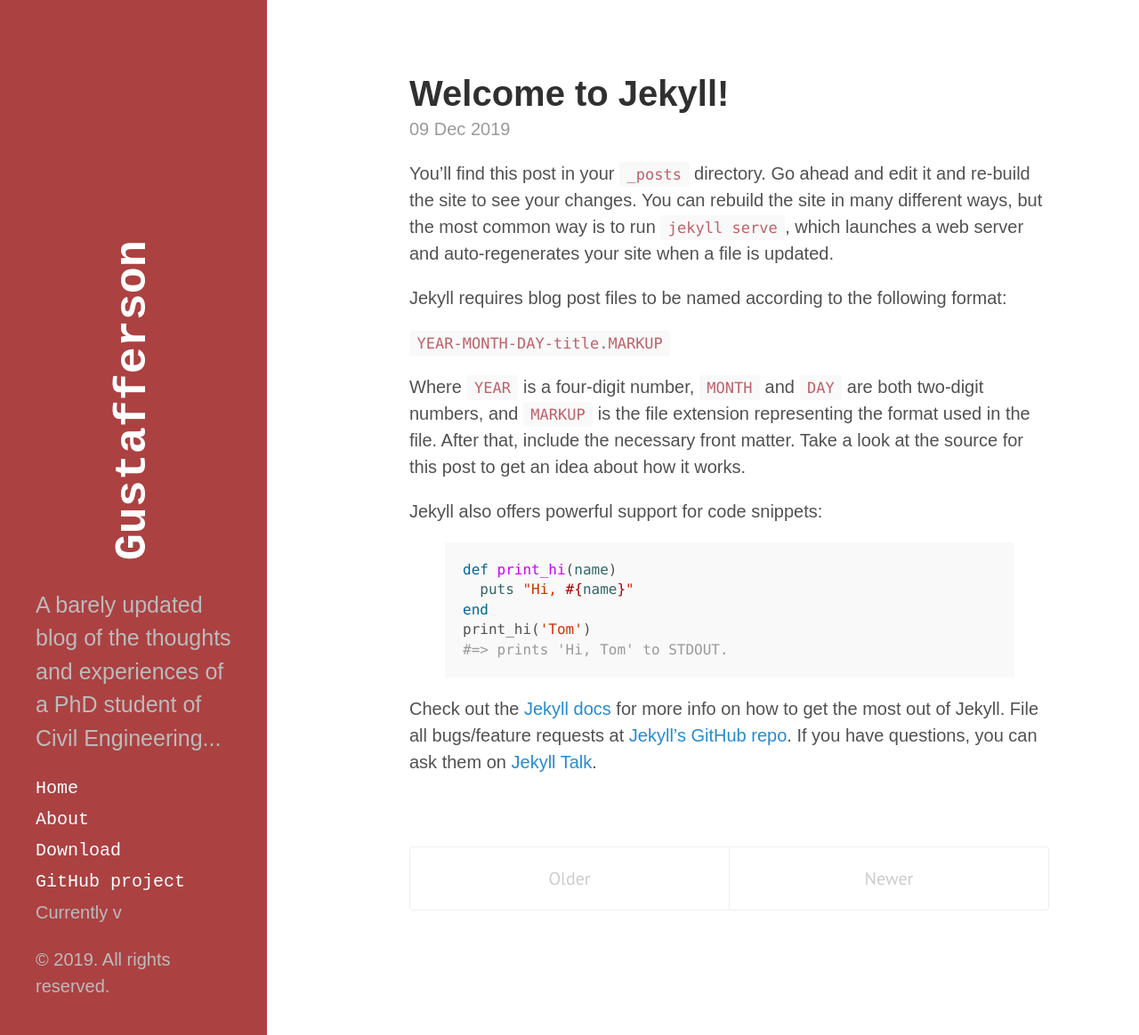
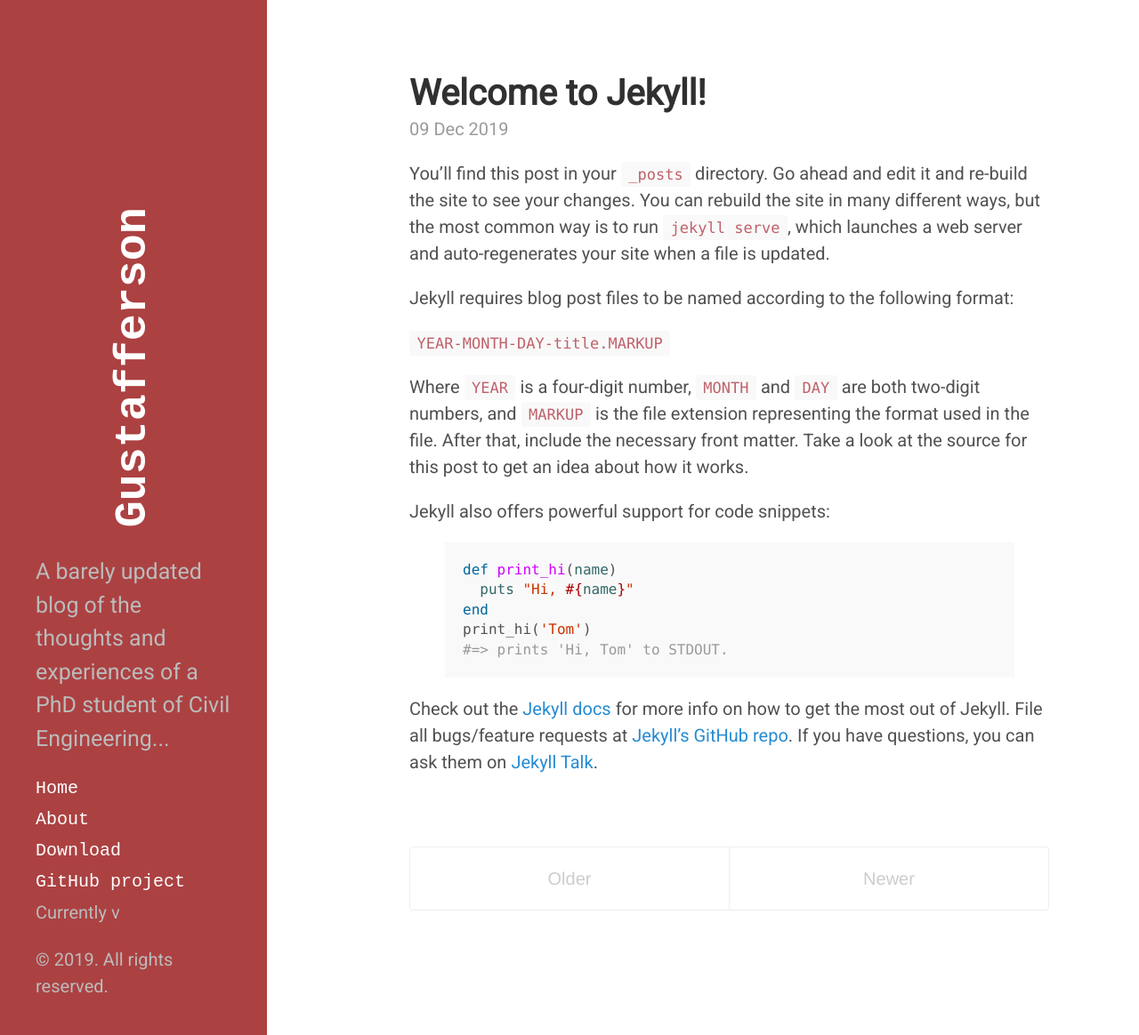
Before and after one commit to Gustafferson/gustafferson.github.io, a Jekyll site: the page built from index.html, in a window 1280 px wide and 1164 px high. Shown: the whole window at 89% size. Built offline with Jekyll 4.4.1, drawn with Linux system fonts in a browser that asks for light colours; the list of posts is cut into pages by our own code.

Commit message:
Changing font to Roberto

```diff
--- a/_includes/head.html
+++ b/_includes/head.html
@@ -2,6 +2,8 @@
   <link href="http://gmpg.org/xfn/11" rel="profile">
   <meta http-equiv="X-UA-Compatible" content="IE=edge">
   <meta http-equiv="content-type" content="text/html; charset=utf-8">
+  <link href="https://fonts.googleapis.com/css?family=Roboto:300i,400,900i&display=swap" rel="stylesheet">
+
 
   <!-- Enable responsiveness on mobile devices-->
   <meta name="viewport" content="width=device-width, initial-scale=1.0, maximum-scale=1">
@@ -18,7 +20,7 @@
   <link rel="stylesheet" href="{{ site.baseurl }}public/css/poole.css">
   <link rel="stylesheet" href="{{ site.baseurl }}public/css/syntax.css">
   <link rel="stylesheet" href="{{ site.baseurl }}public/css/hyde.css">
-  <link rel="stylesheet" href="http://fonts.googleapis.com/css?family=PT+Sans:400,400italic,700|Abril+Fatface">
+
 
   <!-- Icons -->
   <link rel="apple-touch-icon-precomposed" sizes="144x144" href="{{ site.baseurl }}public/apple-touch-icon-144-precomposed.png">
--- a/public/css/hyde.css
+++ b/public/css/hyde.css
@@ -32,7 +32,7 @@
  */
 
 html {
-  font-family: "Muli", sans-serif;
+  font-family: "Roboto", sans-serif;
 }
 @media (min-width: 48em) {
   html {
```
